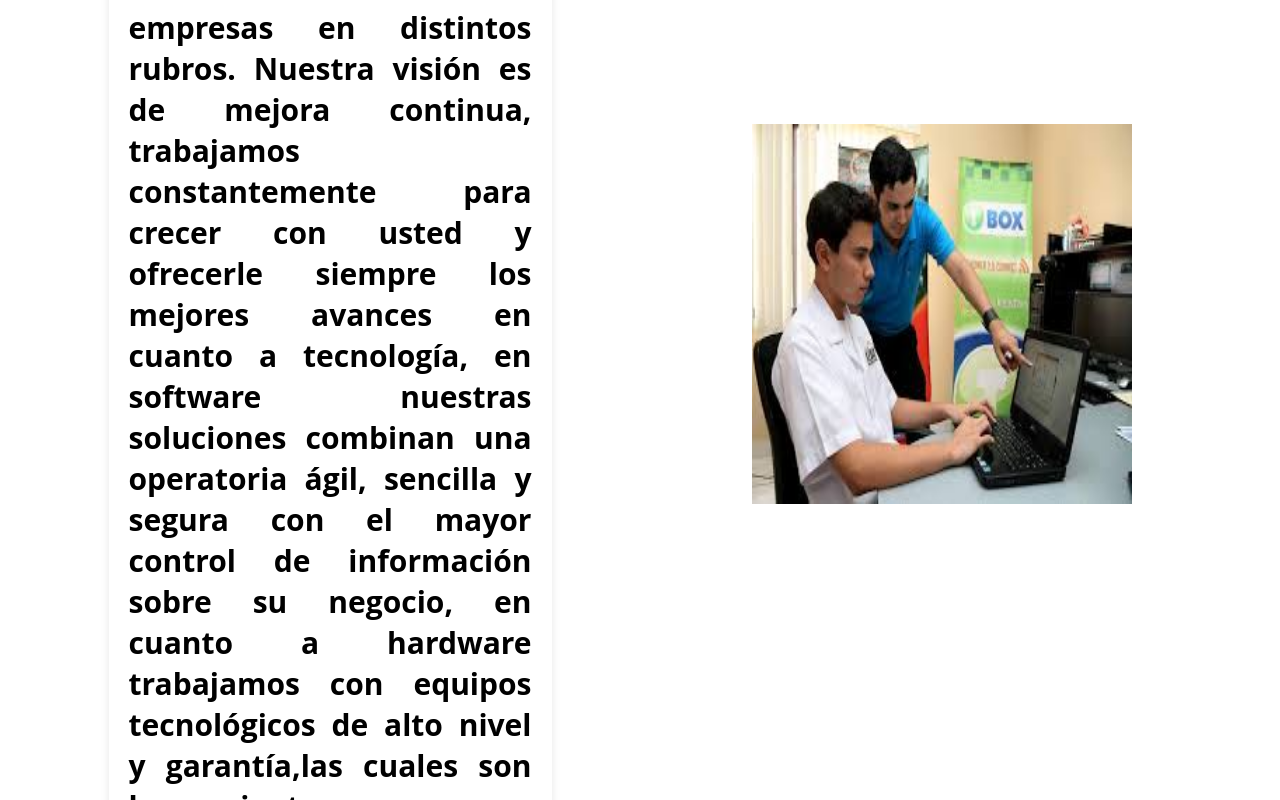
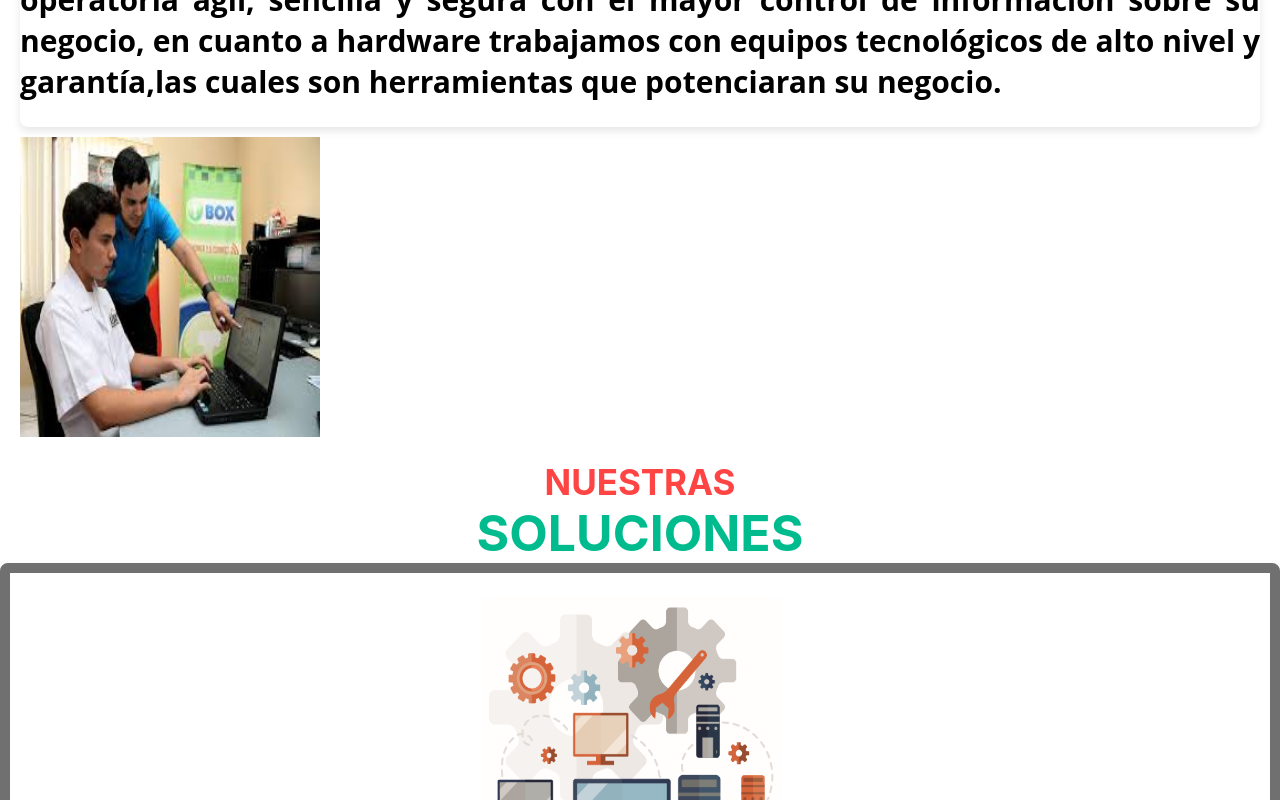
Before and after one commit to paleconsultores/consultaruc, a React (Create React App) app: page / in a window 1280 px wide. Shown: the part 1480-2280 px from the top of the page. Built offline with nearby package versions, Linux system fonts and the light colour scheme.

Commit message:
configuraciones de responsive falta resolver el menu

```diff
--- a/src/components/App/Home/2-Body/1-Information/CardInformation/CardInformation.css
+++ b/src/components/App/Home/2-Body/1-Information/CardInformation/CardInformation.css
@@ -8,9 +8,7 @@
     align-items: center;
     justify-content: center;
     height: auto;
-    width: 65%;
-    padding: 20px;
-    margin: 20px;
+
 }
 .card-information h1{
     font-family: 'Open Sans',  -apple-system, BlinkMacSystemFont, 'Segoe UI', Roboto, Oxygen, Ubuntu, Cantarell,'Helvetica Neue', sans-serif;
--- a/src/components/App/Home/2-Body/1-Information/Image/Image.css
+++ b/src/components/App/Home/2-Body/1-Information/Image/Image.css
@@ -1,5 +1,5 @@
 .image__image{
     margin-right: 1rem;
-    width: 380px;
-    height: 380px;
+    width: 300px;
+    height: 300px;
 }
--- a/src/components/App/Home/2-Body/1-Information/Information.css
+++ b/src/components/App/Home/2-Body/1-Information/Information.css
@@ -1,58 +1,18 @@
-
-
 .information{
-
-
-    margin: 0 auto;
-    max-width: 1800px;
-    height: auto;
-    background-color:transparent;
-    border-radius: 3px;
-    align-content: center;
-    align-items: center;
+  display: grid;
+  grid-template-rows: auto 1fr;
   padding: 20px;
-
 }
 
-  .information__row{
-    display: flex;
-    flex-direction: row;
-    flex-wrap: wrap;
-    width: 100%;
-    align-items: center;
+.information__info {
+  display: grid;
+  grid-template: repeat(1, minmax(900px, 1fr)) / repeat(2, minmax(900px, 400px));
+  gap: 10px;
   justify-content: center;
-    justify-items: center;
-
 }
 
-  .information_column{
-    display: flex;
-    flex-direction: column;
-    flex-basis: 100%;
-    flex: 1;
-    align-items: center;
-    justify-content: center;
-    justify-items: center;
-
-
+@media screen and (max-width : 1300px){
+  .information__info {
+    grid-template: repeat(1, minmax(200px, 1fr)) / 1fr;
   }
-
-  .information__left{
-
-    height:auto;
-    align-items: center;
-    justify-content: center;
-    justify-items: center;
-
-
 }
-
-  .information__right{
-
-    height:auto;
-    align-items: center;
-    justify-content: center;
-    justify-items: center;
-
-
-  }
--- a/src/components/App/Home/2-Body/1-Information/Information.js
+++ b/src/components/App/Home/2-Body/1-Information/Information.js
@@ -24,11 +24,10 @@ export function Information(){
 ]
 
     return(
-        <div className="information">
 
-        <div className="information__row">
-            <div  className="information_column">
-                <div className="information__left" >
+        <section className="information">
+            <div className="information__info">
+            <div className="information__item">
                     { _cardInformation.map((information) =>
                             <CardInformation
                                 type={information.type}
@@ -36,26 +35,50 @@ export function Information(){
                                 descripcion={information.descripcion}
                             />
                     )}
-
             </div>
-            </div>
-
-            <div  className="information_column">
-                <div className="information__right">
+            <div className="information__item">
             { _images.map((image) =>
                     <Image
                         type={image.type}
                         imageUrl={image.imageUrl}
                     />
                     )}
-
             </div>
-
             </div>
 
 
-        </div>
-        </div>
+        </section>
+
+
+
+        // <div className="information">
+
+        // <div className="information__row">
+        //     <div  className="information_column">
+        //         <div className="information__left" >
+        //             { _cardInformation.map((information) =>
+        //             <CardInformation
+        //                 type={information.type}
+        //                 title={information.title}
+        //                 descripcion={information.descripcion}
+        //             />
+        //             )}
+
+        //         </div>
+        //     </div>
+
+        //     <div  className="information_column">
+        //         <div className="information__right">
+        //             { _images.map((image) =>
+        //             <Image
+        //                 type={image.type}
+        //                 imageUrl={image.imageUrl}
+        //             />
+        //             )}
+        //         </div>
+        //     </div>
+        // </div>
+        // </div>
 
     );
 }
--- a/src/components/App/Home/2-Body/2-Solutions/CardSolutions/CardSolutions.css
+++ b/src/components/App/Home/2-Body/2-Solutions/CardSolutions/CardSolutions.css
@@ -6,8 +6,6 @@
     overflow: hidden;
     align-content: center;
     align-items: center;
-    width: 500px;
-    height: 800px;
     border:#707070 10px solid;
 }
 
@@ -20,14 +18,14 @@
 
 .card-solutions__image {
     margin-right: 1rem;
-    width: 380px;
-    height: 380px;
+    width: 300px;
+    height: 300px;
 }
 
 .card-solutions__seccionInfo h2{
 
     font-family: -apple-system, BlinkMacSystemFont, 'Segoe UI', Roboto, Oxygen, Ubuntu, Cantarell, 'Open Sans', 'Helvetica Neue', sans-serif;
-    font-size: 60px;
+    font-size: 45px;
     color: #FF4544;
     font-weight: bold;
     text-align: center;
@@ -44,7 +42,7 @@
 }
 .sizeButton{
       font-family: -apple-system, BlinkMacSystemFont, 'Segoe UI', Roboto, Oxygen, Ubuntu, Cantarell, 'Open Sans', 'Helvetica Neue', sans-serif;
-      font-size: 50px;
+      font-size: 30px;
       color: #4B75B8;
       font-weight: bold;
       text-align: center;
--- a/src/components/App/Home/2-Body/2-Solutions/Solutions.css
+++ b/src/components/App/Home/2-Body/2-Solutions/Solutions.css
@@ -1,8 +1,7 @@
   .solutions {
     display: grid;
     grid-template-rows: auto 1fr;
-    padding: 20px;
-    margin: 20px;
+
   }
 
   .solutions__info {
--- a/src/components/App/Home/2-Body/4-Services/CardService/CardService.css
+++ b/src/components/App/Home/2-Body/4-Services/CardService/CardService.css
@@ -1,8 +1,8 @@
 /* Card Service component */
 .card-service {
   border: 1px solid #707070;
-  width: 650px;
-  height: 780px;
+  /* width: 650px;
+  height: 780px; */
   justify-self: center;
   display: grid;
   grid-template-rows: repeat(3, 1fr);
@@ -30,7 +30,7 @@
 
 /* image of CardService component */
 .card-service__image {
-  height: 100%;
+  /* height: 100%; */
   width: inherit;
   justify-self: center;
 }
--- a/src/components/App/Home/2-Body/4-Services/Services.js
+++ b/src/components/App/Home/2-Body/4-Services/Services.js
@@ -29,7 +29,7 @@ export function Services() {
       type: 2,
       alt: 'sales',
       title: 'Ventas',
-      description: ''
+      description: 'Resolvemos tus dudas, brindandote soporte 15/6, con respuestas inmediatas y tu operacion este asegurada'
     }
   ]
 
--- a/src/components/App/Home/2-Body/Body.js
+++ b/src/components/App/Home/2-Body/Body.js
@@ -18,8 +18,8 @@ export class Body extends React.Component {
       <div className="contenedor">
 
         <div className="animaciones">
-          <img className="ImgHex shadow" src={redhexs}></img>
-          <img className="ImgHex" src={redhex}></img>
+          {/* <img className="ImgHex shadow" src={redhexs}></img>
+          <img className="ImgHex" src={redhex}></img> */}
 
           <img  className="sizeImage" src={fondo}/>
 
--- a/src/index.css
+++ b/src/index.css
@@ -38,10 +38,10 @@ code {
 
 /* title element with medium modifier*/
 .title--medium {
-  font-size: 45px;
+  font-size: 35px;
 }
 
 /* title element with large modifier*/
 .title--large {
-  font-size: 95px;
+  font-size: 50px;
 }
```
Lines whose indentation alone changed are shown as unchanged.
